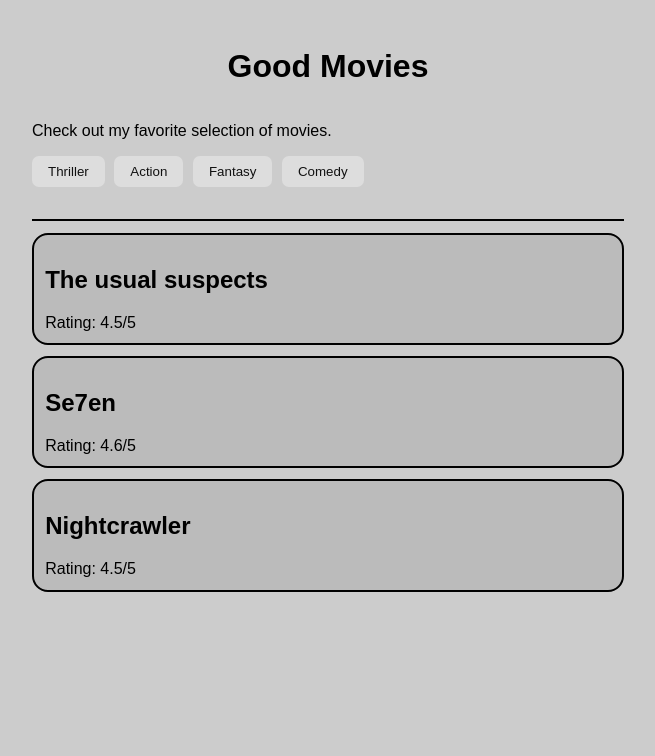
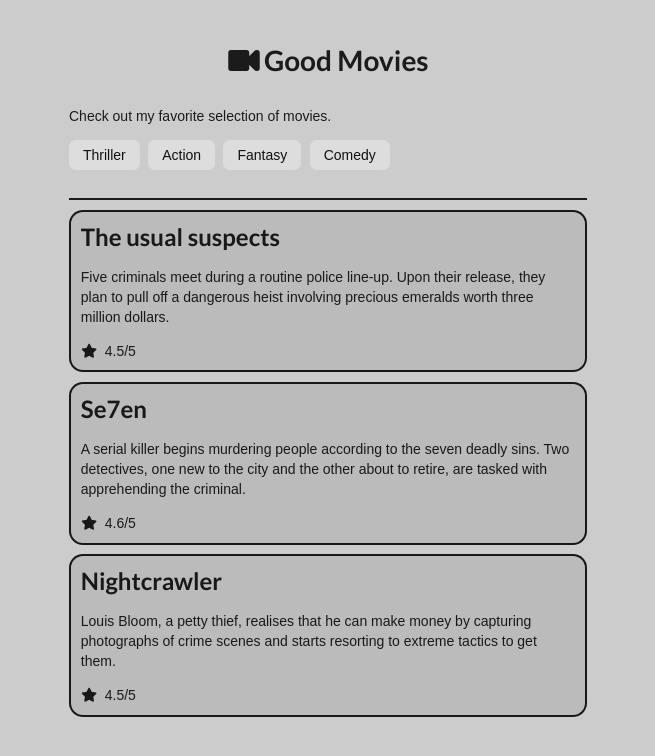
Before and after one commit to kart-c/movie-recommendation, a React (Create React App) app: page / in a window 1280 px wide. Shown: the top 756 px of the page, without its empty margins (312-967 px from the left). Built offline with nearby package versions, Linux system fonts and the light colour scheme.

Commit message:
docs Added movie description and readme

```diff
--- a/public/index.html
+++ b/public/index.html
@@ -13,6 +13,10 @@
     -->
     <link rel="manifest" href="%PUBLIC_URL%/manifest.json" />
     <link rel="shortcut icon" href="%PUBLIC_URL%/favicon.ico" />
+    <link
+      rel="stylesheet"
+      href="https://cdnjs.cloudflare.com/ajax/libs/semantic-ui/2.4.1/semantic.min.css"
+    />
     <!--
       Notice the use of %PUBLIC_URL% in the tags above.
       It will be replaced with the URL of the `public` folder during the build.
--- a/src/App.js
+++ b/src/App.js
@@ -5,56 +5,80 @@ const moviesList = {
   thriller: [
     {
       movieName: "The usual suspects",
+      description:
+        "Five criminals meet during a routine police line-up. Upon their release, they plan to pull off a dangerous heist involving precious emeralds worth three million dollars.",
       rating: 4.5
     },
     {
       movieName: "Se7en",
+      description:
+        "A serial killer begins murdering people according to the seven deadly sins. Two detectives, one new to the city and the other about to retire, are tasked with apprehending the criminal.",
       rating: 4.6
     },
     {
       movieName: "Nightcrawler",
+      description:
+        "Louis Bloom, a petty thief, realises that he can make money by capturing photographs of crime scenes and starts resorting to extreme tactics to get them.",
       rating: 4.5
     }
   ],
   action: [
     {
       movieName: "Taken",
+      description:
+        "An ex-Secret Service agent's teenage daughter is abducted by human traffickers while on a trip to Paris. With almost no information on her whereabouts, he travels to Paris to find and save her.",
       rating: 4.4
     },
     {
       movieName: "John Wick",
+      description:
+        "The story focuses on John Wick (Reeves) searching for the men who broke into his home, stole his vintage car and killed his puppy, which was a last gift to him from his recently deceased wife.",
       rating: 4.6
     },
     {
       movieName: "The Dark Knight",
+      description:
+        "After Gordon, Dent and Batman begin an assault on Gotham's organised crime, the mobs hire the Joker, a psychopathic criminal mastermind who offers to kill Batman and bring the city to its knees.",
       rating: 4.8
     }
   ],
   fantasy: [
     {
       movieName: "The Lord of the Rings Trilogy",
+      description:
+        "The Lord of the Rings is a series of three epic fantasy adventure films directed by Peter Jackson, based on the novel written by J. R. R. Tolkien. The films are subtitled The Fellowship of the Ring, The Two Towers, and The Return of the King.",
       rating: 5
     },
     {
       movieName: "Pan’s Labyrinth",
+      description:
+        "Ofelia moves with her mother to her stepfather's house. At night, a fairy leads her to a faun who informs her that she is a princess and she needs to participate in three tasks to prove her royalty.",
       rating: 4.7
     },
     {
       movieName: "Hugo",
+      description:
+        "Hugo is a young orphan who loves pottering around with the station clocks and whose most treasured possession is his late father's automaton. His mission is to find a key that will get it working.",
       rating: 4.5
     }
   ],
   comedy: [
     {
       movieName: "Hunt for the Wilderpeople",
+      description:
+        "A boy and his foster father become the subjects of a manhunt after they get stranded in the New Zealand wilderness.",
       rating: 4.7
     },
     {
       movieName: "Groundhog Day",
+      description:
+        "Phil, a self-centred weatherman, goes to the town of Punxsutawney for an assignment. He is later shocked when he wakes up the next morning and realises that he is reliving the same day over and over.",
       rating: 4.5
     },
     {
       movieName: "Rush Hour",
+      description:
+        "When a Chinese consul's young daughter is kidnapped, Hong Kong Detective Lee must team up with Carter, a loud-mouthed LA detective. Distinctive work styles and cultural differences pose hiccups.",
       rating: 4.6
     }
   ]
@@ -68,7 +92,10 @@ export default function App() {
       return (
         <div key={movies.movieName} className="card">
           <h2>{movies.movieName}</h2>
-          <div>Rating: {movies.rating}/5</div>
+          <p>{movies.description}</p>
+          <div>
+            <i class="star icon"></i> {movies.rating}/5
+          </div>
         </div>
       );
     })
@@ -80,6 +107,7 @@ export default function App() {
       return (
         <div key={selectedMovie.movieName} className="card">
           <h2>{selectedMovie.movieName}</h2>
+          <p>{selectedMovie.description}</p>
           <div>Rating: {selectedMovie.rating}/5</div>
         </div>
       );
--- a/src/styles.css
+++ b/src/styles.css
@@ -52,8 +52,6 @@ button:active {
   position: relative;
 }
 
-.card button {
-  position: absolute;
-  top: 0.6rem;
-  right: 0.6rem;
-}
+/* .card:last-child {
+  margin-bottom: 1rem;
+} */
```
Also changed, not shown: 1 other file (tests, documents, lock files or other folders).
